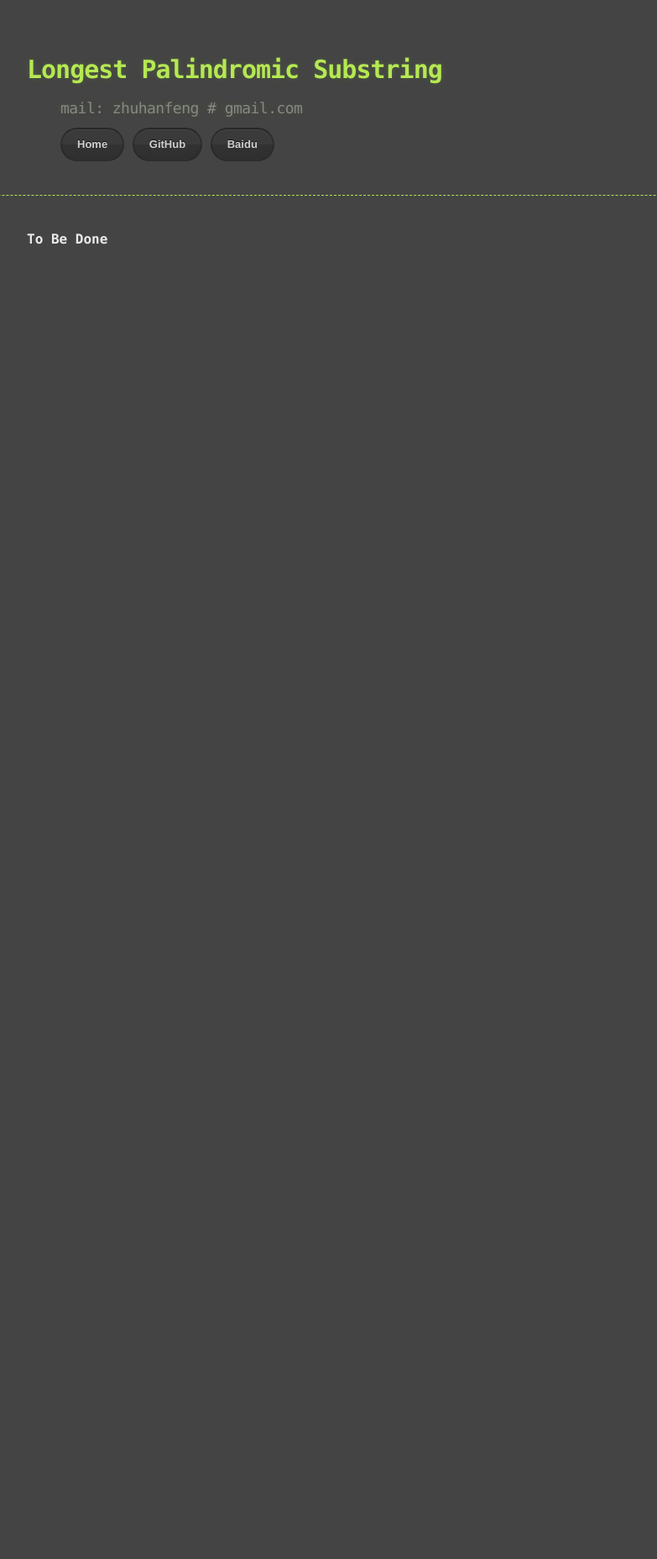
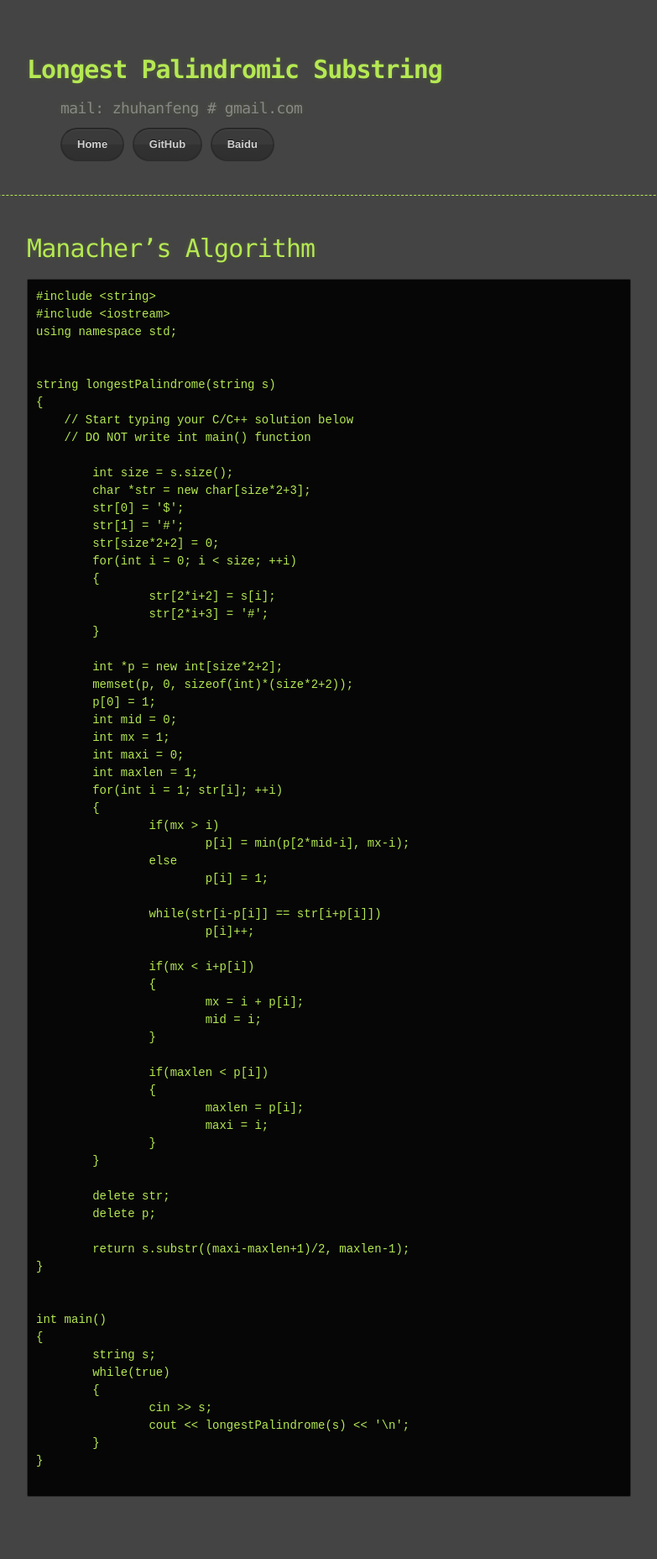
Before and after one commit to mlnotes/mlnotes.github.com, a Jekyll site: the page built from _posts/2013-06-13-longestpalin.md, in a window 1280 px wide. Shown: the whole page at 84% size, without its empty margins (248-1031 px from the left). Built offline with Jekyll 4.4.1, drawn with Linux system fonts in a browser that asks for light colours; comment, search, counter and statistics services are not loaded; before the commit the page ends 900 px from its top, so only the background shows below that.

Commit message:
add code

````diff
--- a/_posts/2013-06-13-longestpalin.md
+++ b/_posts/2013-06-13-longestpalin.md
@@ -4,4 +4,76 @@ title: Longest Palindromic Substring
 tags: [leetcode]
 ---
 
-**To Be Done**
+# Manacher's Algorithm
+
+
+```
+#include <string>
+#include <iostream>
+using namespace std;
+
+
+string longestPalindrome(string s)
+{
+    // Start typing your C/C++ solution below
+    // DO NOT write int main() function
+
+	int size = s.size();
+	char *str = new char[size*2+3];
+	str[0] = '$';
+	str[1] = '#';
+	str[size*2+2] = 0;
+	for(int i = 0; i < size; ++i)
+	{
+		str[2*i+2] = s[i];
+		str[2*i+3] = '#';
+	}
+
+	int *p = new int[size*2+2];
+	memset(p, 0, sizeof(int)*(size*2+2));
+	p[0] = 1;
+	int mid = 0;
+	int mx = 1;
+	int maxi = 0;
+	int maxlen = 1;
+	for(int i = 1; str[i]; ++i)
+	{
+		if(mx > i)
+			p[i] = min(p[2*mid-i], mx-i);
+		else
+			p[i] = 1;
+
+		while(str[i-p[i]] == str[i+p[i]])
+			p[i]++;
+
+		if(mx < i+p[i])
+		{
+			mx = i + p[i];
+			mid = i;
+		}
+
+		if(maxlen < p[i])
+		{
+			maxlen = p[i];
+			maxi = i;
+		}
+	}
+
+	delete str;
+	delete p;
+
+	return s.substr((maxi-maxlen+1)/2, maxlen-1);
+}
+
+
+int main()
+{
+	string s;
+	while(true)
+	{
+		cin >> s;
+		cout << longestPalindrome(s) << '\n';
+	}
+}
+
+```
````
